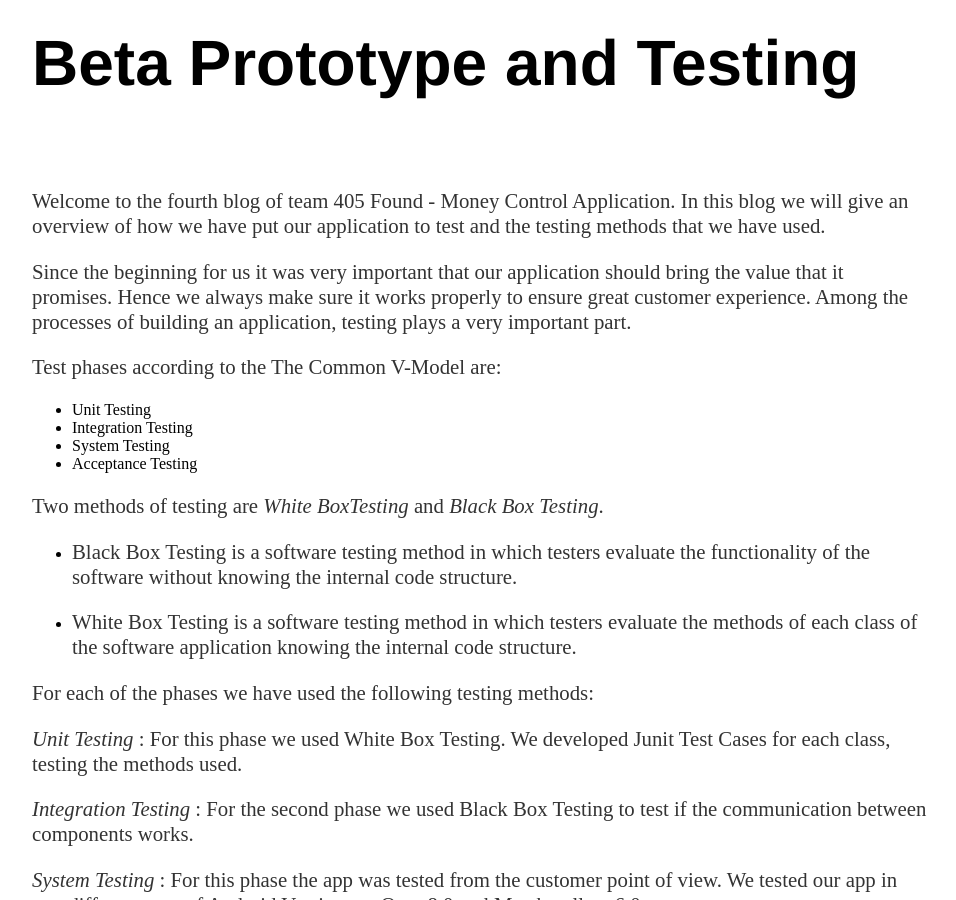
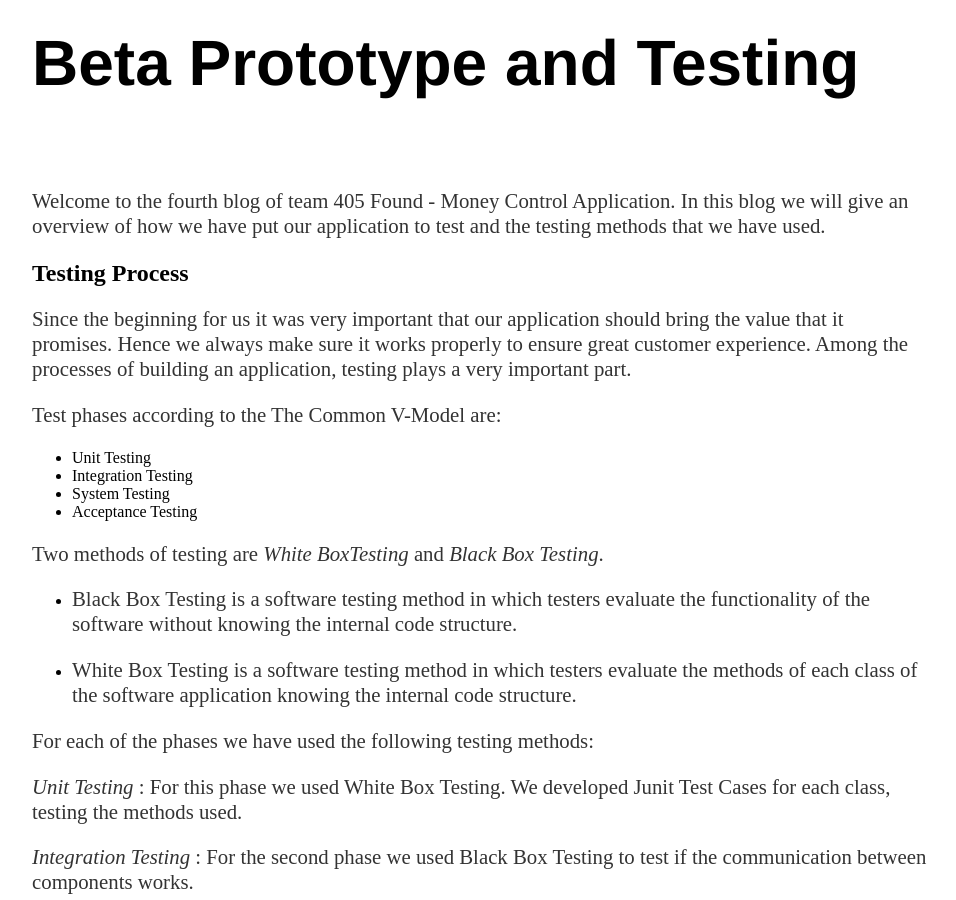
Before and after one commit to NadeemNicoR/TeamProjects, a Jekyll site: the page built from docs/_posts/2019-06-25-ISEE-2019-Beta-Prototype.md, in a window 1280 px wide and 900 px high, scrolled down 743 px. Shown: the whole window, without its empty margins (160-1116 px from the left). Built offline with Jekyll 4.4.1, drawn with Linux system fonts in a browser that asks for light colours; our own code applies the rules of GitHub Pages for plain Markdown files; a file with an impossible date is left out.

Commit message:
Update 2019-06-25-ISEE-2019-Beta-Prototype.md

```diff
--- a/docs/_posts/2019-06-25-ISEE-2019-Beta-Prototype.md
+++ b/docs/_posts/2019-06-25-ISEE-2019-Beta-Prototype.md
@@ -9,6 +9,7 @@
 Welcome to the fourth blog of team 405 Found - Money Control Application. In this blog we will give an overview of how we have put our application to test and the testing methods that we have used.
 <br>
 
+## Testing Process
 <p class="justify"/>
 
 Since the beginning for us it was very important that our application should bring the value that it promises. Hence we always make sure it works properly to ensure great customer experience. Among the processes of building an application, testing plays a very important part.
```
